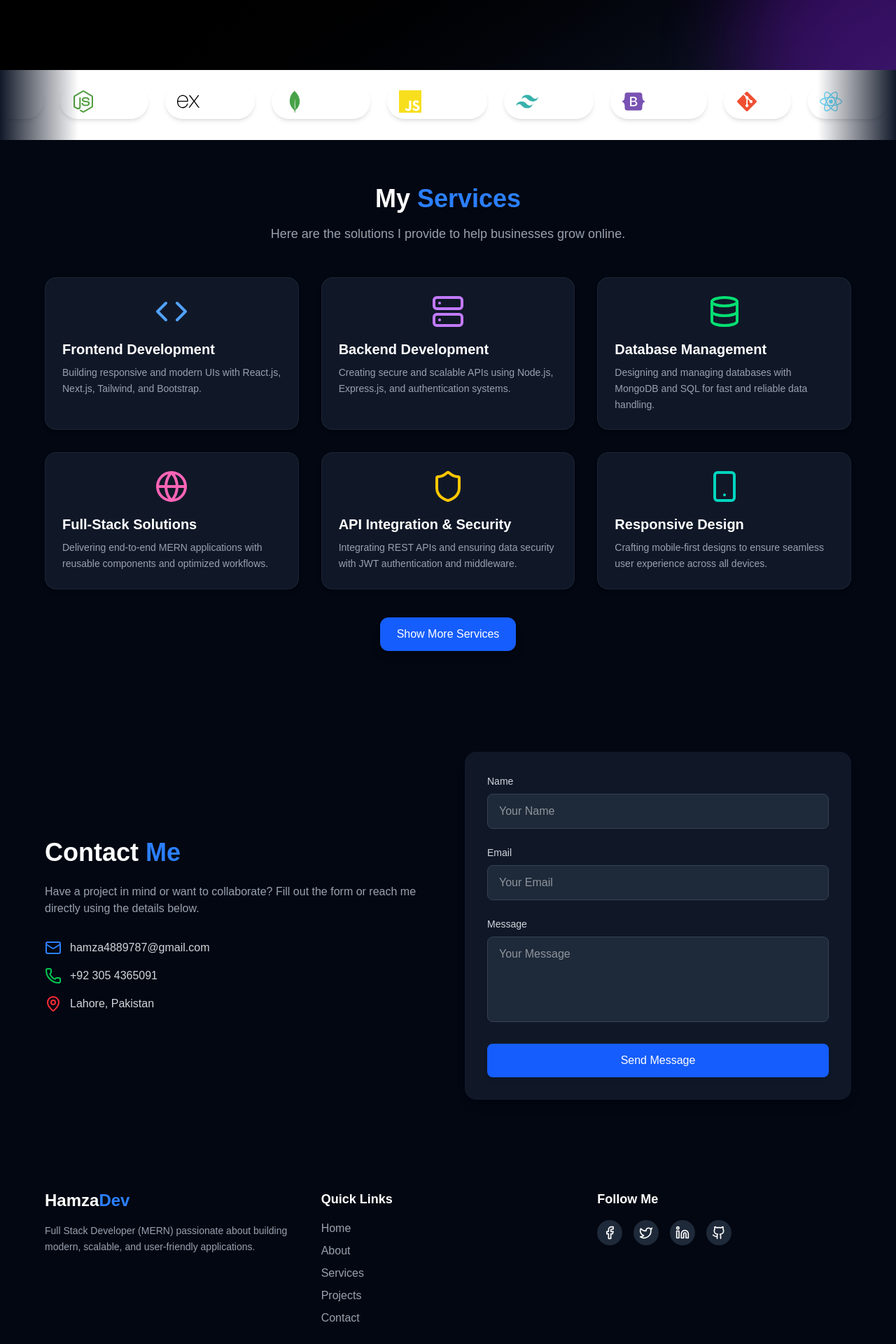
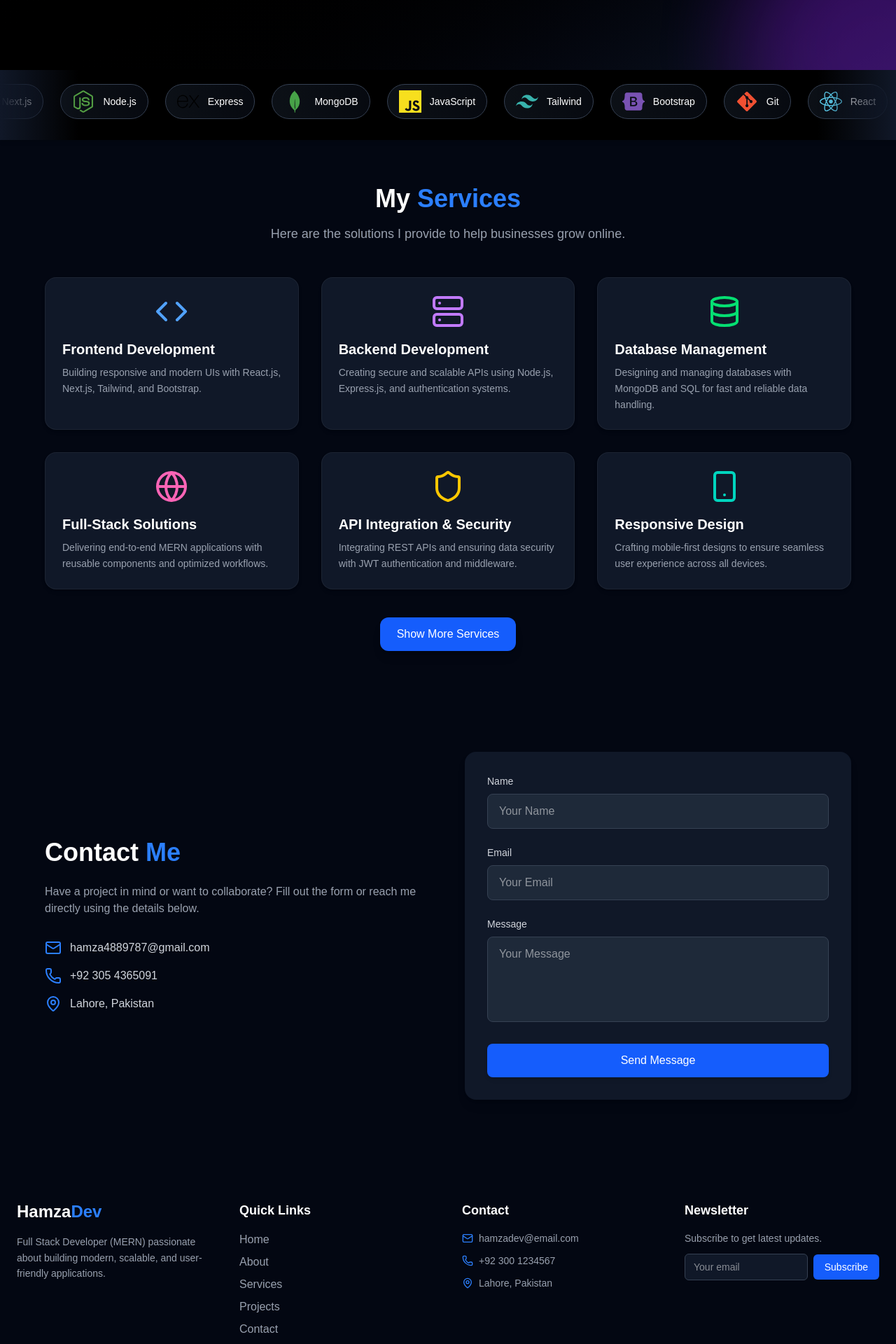
Before and after one commit to Hamza4889787/my-portfolio, a Next.js app: page / in a window 1280 px wide. Shown: the part 700-2620 px from the top of the page at 70% size. Built offline with nearby package versions, Linux system fonts and the light colour scheme.

Commit message:
final commit for now

```diff
--- a/package.json
+++ b/package.json
@@ -9,6 +9,7 @@
     "lint": "eslint"
   },
   "dependencies": {
+    "emailjs-com": "^3.2.0",
     "framer-motion": "^12.23.22",
     "lucide-react": "^0.544.0",
     "next": "15.5.4",
--- /dev/null
+++ b/src/app/contact/page.jsx
@@ -0,0 +1,120 @@
+"use client";
+
+import { motion } from "framer-motion";
+import { Mail, Phone, MapPin, Send } from "lucide-react";
+import React from "react";
+
+function Contact() {
+  return (
+    <main className="bg-gray-950 text-white overflow-hidden">
+      {/* ✅ Hero Section */}
+      <section className="relative min-h-[50vh] flex items-center justify-center text-center px-6">
+        <div className="absolute inset-0 bg-gradient-to-r from-blue-700/20 via-purple-600/20 to-pink-500/20 blur-3xl"></div>
+        <motion.div
+          initial={{ opacity: 0, y: 40 }}
+          animate={{ opacity: 1, y: 0 }}
+          transition={{ duration: 1 }}
+          className="relative z-10 max-w-3xl"
+        >
+          <h1 className="text-5xl md:text-6xl font-extrabold mb-6">
+            Contact <span className="text-blue-500">Me</span>
+          </h1>
+          <p className="text-gray-300 text-lg leading-relaxed">
+            Have a project in mind or just want to say hello? Let’s get in touch
+            and build something amazing together.
+          </p>
+        </motion.div>
+      </section>
+
+      {/* ✅ Contact Info Section */}
+      <section className="py-20 px-6 max-w-6xl mx-auto grid md:grid-cols-3 gap-8 text-center">
+        {[
+          {
+            icon: <Mail className="w-10 h-10 text-blue-400 mx-auto mb-4" />,
+            title: "Email",
+            desc: "hamza@example.com",
+          },
+          {
+            icon: <Phone className="w-10 h-10 text-green-400 mx-auto mb-4" />,
+            title: "Phone",
+            desc: "+92 300 1234567",
+          },
+          {
+            icon: <MapPin className="w-10 h-10 text-pink-400 mx-auto mb-4" />,
+            title: "Location",
+            desc: "Lahore, Pakistan",
+          },
+        ].map((item, i) => (
+          <motion.div
+            key={i}
+            initial={{ opacity: 0, y: 40 }}
+            whileInView={{ opacity: 1, y: 0 }}
+            transition={{ duration: 0.6, delay: i * 0.2 }}
+            viewport={{ once: true }}
+            className="p-8 rounded-xl bg-gray-900 border border-gray-800 shadow-lg hover:shadow-blue-500/30 transition"
+          >
+            {item.icon}
+            <h3 className="text-xl font-semibold mb-2">{item.title}</h3>
+            <p className="text-gray-400">{item.desc}</p>
+          </motion.div>
+        ))}
+      </section>
+
+      {/* ✅ Contact Form */}
+      <section className="py-20 px-6 bg-gray-900">
+        <motion.h2
+          initial={{ opacity: 0, y: 30 }}
+          whileInView={{ opacity: 1, y: 0 }}
+          transition={{ duration: 0.8 }}
+          viewport={{ once: true }}
+          className="text-3xl font-bold mb-12 text-center text-blue-400"
+        >
+          Send Me a Message
+        </motion.h2>
+
+        <form className="max-w-3xl mx-auto space-y-6">
+          <div className="grid md:grid-cols-2 gap-6">
+            <input
+              type="text"
+              placeholder="Your Name"
+              className="p-4 w-full bg-gray-800 rounded-lg border border-gray-700 text-white focus:outline-none focus:border-blue-500"
+            />
+            <input
+              type="email"
+              placeholder="Your Email"
+              className="p-4 w-full bg-gray-800 rounded-lg border border-gray-700 text-white focus:outline-none focus:border-blue-500"
+            />
+          </div>
+          <textarea
+            rows="6"
+            placeholder="Your Message"
+            className="p-4 w-full bg-gray-800 rounded-lg border border-gray-700 text-white focus:outline-none focus:border-blue-500"
+          ></textarea>
+          <motion.button
+            whileHover={{ scale: 1.05 }}
+            whileTap={{ scale: 0.95 }}
+            type="submit"
+            className="flex items-center gap-2 px-8 py-4 bg-blue-600 rounded-lg font-semibold hover:bg-blue-500 transition mx-auto"
+          >
+            <Send className="w-5 h-5" />
+            Send Message
+          </motion.button>
+        </form>
+      </section>
+
+      {/* ✅ Map Section (Optional) */}
+      <section className="py-20 px-6">
+        <div className="max-w-6xl mx-auto rounded-xl overflow-hidden shadow-lg border border-gray-800">
+          <iframe
+            className="w-full h-96"
+            src="https://www.google.com/maps/embed?pb=!1m18!1m12!1m3!1d13623.921187081343!2d74.3236742!3d31.5203695"
+            allowFullScreen=""
+            loading="lazy"
+          ></iframe>
+        </div>
+      </section>
+    </main>
+  );
+}
+
+export default Contact;
--- a/src/components/Footer/Footer.jsx
+++ b/src/components/Footer/Footer.jsx
@@ -1,12 +1,21 @@
 "use client";
 
 import React from "react";
-import { Facebook, Github, Linkedin, Twitter } from "lucide-react";
+import {
+  Facebook,
+  Github,
+  Linkedin,
+  Twitter,
+  Mail,
+  Phone,
+  MapPin,
+} from "lucide-react";
+import Link from "next/link"; // 👈 import Link
 
 export default function Footer() {
   return (
-    <footer className="bg-gray-950 text-gray-400 py-12 px-6">
-      <div className="max-w-6xl mx-auto grid md:grid-cols-3 gap-8 text-center md:text-left">
+    <footer className="bg-gray-950 text-gray-400 py-16 px-6">
+      <div className="max-w-7xl mx-auto grid md:grid-cols-4 gap-10 text-center md:text-left">
         {/* Logo + About */}
         <div>
           <h2 className="text-2xl font-bold text-white mb-4">
@@ -23,39 +32,73 @@ export default function Footer() {
           <h3 className="text-lg font-semibold text-white mb-4">Quick Links</h3>
           <ul className="space-y-2">
             <li>
-              <a href="#home" className="hover:text-blue-500 transition">
+              <Link href="/home" className="hover:text-blue-500 transition">
                 Home
-              </a>
+              </Link>
             </li>
             <li>
-              <a href="#about" className="hover:text-blue-500 transition">
+              <Link href="/about" className="hover:text-blue-500 transition">
                 About
-              </a>
+              </Link>
             </li>
             <li>
-              <a href="#services" className="hover:text-blue-500 transition">
+              <Link href="/services" className="hover:text-blue-500 transition">
                 Services
-              </a>
+              </Link>
             </li>
             <li>
-              <a href="#projects" className="hover:text-blue-500 transition">
+              <Link href="/projects" className="hover:text-blue-500 transition">
                 Projects
-              </a>
+              </Link>
             </li>
             <li>
-              <a href="#contact" className="hover:text-blue-500 transition">
+              <Link href="/contact" className="hover:text-blue-500 transition">
                 Contact
-              </a>
+              </Link>
             </li>
           </ul>
         </div>
 
+        {/* Contact Info */}
+        <div>
+          <h3 className="text-lg font-semibold text-white mb-4">Contact</h3>
+          <ul className="space-y-3 text-sm">
+            <li className="flex items-center justify-center md:justify-start gap-2">
+              <Mail size={16} className="text-blue-500" /> hamzadev@email.com
+            </li>
+            <li className="flex items-center justify-center md:justify-start gap-2">
+              <Phone size={16} className="text-blue-500" /> +92 300 1234567
+            </li>
+            <li className="flex items-center justify-center md:justify-start gap-2">
+              <MapPin size={16} className="text-blue-500" /> Lahore, Pakistan
+            </li>
+          </ul>
+        </div>
+
+        {/* Newsletter */}
+        <div>
+          <h3 className="text-lg font-semibold text-white mb-4">Newsletter</h3>
+          <p className="text-sm mb-3">Subscribe to get latest updates.</p>
+          <form className="flex items-center gap-2">
+            <input
+              type="email"
+              placeholder="Your email"
+              className="w-full px-3 py-2 rounded-md bg-gray-900 text-sm text-white focus:outline-none border border-gray-700 focus:border-blue-500"
+            />
+            <button
+              type="submit"
+              className="px-4 py-2 bg-blue-600 hover:bg-blue-700 rounded-md text-white text-sm"
+            >
+              Subscribe
+            </button>
+          </form>
+        </div>
+      </div>
+
       {/* Social Links */}
-        <div>
-          <h3 className="text-lg font-semibold text-white mb-4">Follow Me</h3>
-          <div className="flex justify-center md:justify-start gap-4">
+      <div className="flex justify-center md:justify-center gap-4 mt-10">
         <a
-              href="https://facebook.com/"
+          href="https://facebook.com/share/17EFci53q4/"
           target="_blank"
           className="p-2 rounded-full bg-gray-800 hover:bg-blue-600 text-white transition"
         >
@@ -69,21 +112,19 @@ export default function Footer() {
           <Twitter size={20} />
         </a>
         <a
-              href="https://linkedin.com/in/"
+          href="https://www.linkedin.com/in/hamza-ali-360777312/"
           target="_blank"
           className="p-2 rounded-full bg-gray-800 hover:bg-blue-500 text-white transition"
         >
           <Linkedin size={20} />
         </a>
         <a
-              href="https://github.com/"
+          href="https://github.com/Hamza4889787"
           target="_blank"
           className="p-2 rounded-full bg-gray-800 hover:bg-gray-600 text-white transition"
         >
           <Github size={20} />
         </a>
-          </div>
-        </div>
       </div>
 
       {/* Bottom Line */}
--- a/src/components/Home/ContactSection.jsx
+++ b/src/components/Home/ContactSection.jsx
@@ -1,10 +1,52 @@
 "use client";
 
-import React from "react";
+import React, { useState } from "react";
 import { motion } from "framer-motion";
 import { Mail, Phone, MapPin } from "lucide-react";
 
 export default function ContactSection() {
+  const [loading, setLoading] = useState(false);
+  const [status, setStatus] = useState("");
+
+  const handleSubmit = async (e) => {
+    e.preventDefault();
+    setLoading(true);
+
+    const formData = new FormData(e.target);
+    formData.append("access_key", "ed715dff-bc3d-423e-90df-82b7ca10848f"); // Your Web3Forms Access Key
+    formData.append("subject", "New Contact Form Message");
+
+    // Combine client info in the email body
+    const messageBody = `
+      Name: ${formData.get("name")}
+      Email: ${formData.get("email")}
+      Message: ${formData.get("message")}
+    `;
+    formData.set("message", messageBody); // overwrite message field
+
+    try {
+      const response = await fetch("https://api.web3forms.com/submit", {
+        method: "POST",
+        body: formData,
+      });
+
+      const data = await response.json();
+
+      if (data.success) {
+        setStatus("✅ Message sent successfully!");
+        e.target.reset();
+      } else {
+        setStatus(`❌ Failed to send: ${data.message || "Unknown error"}`);
+        console.error("Web3Forms Error:", data);
+      }
+    } catch (err) {
+      setStatus("❌ Failed to send: Network or CORS error");
+      console.error(err);
+    }
+
+    setLoading(false);
+  };
+
   return (
     <section id="contact" className="py-20 bg-gray-950 text-white px-6">
       <div className="max-w-6xl mx-auto grid md:grid-cols-2 gap-12 items-center">
@@ -29,11 +71,11 @@ export default function ContactSection() {
               <span className="text-gray-300">hamza4889787@gmail.com</span>
             </div>
             <div className="flex items-center gap-3">
-              <Phone className="w-6 h-6 text-green-500" />
+              <Phone className="w-6 h-6 text-blue-500" />
               <span className="text-gray-300">+92 305 4365091</span>
             </div>
             <div className="flex items-center gap-3">
-              <MapPin className="w-6 h-6 text-red-500" />
+              <MapPin className="w-6 h-6 text-blue-500" />
               <span className="text-gray-300">Lahore, Pakistan</span>
             </div>
           </div>
@@ -41,6 +83,7 @@ export default function ContactSection() {
 
         {/* Right Side - Form */}
         <motion.form
+          onSubmit={handleSubmit}
           initial={{ opacity: 0, x: 50 }}
           whileInView={{ opacity: 1, x: 0 }}
           transition={{ duration: 0.8 }}
@@ -53,6 +96,7 @@ export default function ContactSection() {
             </label>
             <input
               type="text"
+              name="name"
               placeholder="Your Name"
               className="w-full px-4 py-3 rounded-lg bg-gray-800 text-white border border-gray-700 focus:border-blue-500 focus:ring focus:ring-blue-500/30 outline-none"
               required
@@ -65,6 +109,7 @@ export default function ContactSection() {
             </label>
             <input
               type="email"
+              name="email"
               placeholder="Your Email"
               className="w-full px-4 py-3 rounded-lg bg-gray-800 text-white border border-gray-700 focus:border-blue-500 focus:ring focus:ring-blue-500/30 outline-none"
               required
@@ -76,6 +121,7 @@ export default function ContactSection() {
               Message
             </label>
             <textarea
+              name="message"
               rows="4"
               placeholder="Your Message"
               className="w-full px-4 py-3 rounded-lg bg-gray-800 text-white border border-gray-700 focus:border-blue-500 focus:ring focus:ring-blue-500/30 outline-none resize-none"
@@ -85,10 +131,13 @@ export default function ContactSection() {
 
           <button
             type="submit"
+            disabled={loading}
             className="w-full py-3 rounded-lg bg-blue-600 hover:bg-blue-700 transition font-medium shadow-md"
           >
-            Send Message
+            {loading ? "Sending..." : "Send Message"}
           </button>
+
+          {status && <p className="text-center mt-4">{status}</p>}
         </motion.form>
       </div>
     </section>
--- a/src/components/Home/SkillsSection.jsx
+++ b/src/components/Home/SkillsSection.jsx
@@ -123,7 +123,7 @@ export default function SkillsSection({ duration = 40 }) {
   const handleResume = () => setPaused(false);
 
   return (
-    <section className="relative w-full h-[100px] flex items-center bg-transparent">
+    <section className="bg-black shadow-md relative w-full h-[100px] flex items-center ">
       <div className="pointer-events-none absolute left-0 top-0 bottom-0 w-28 z-20 bg-gradient-to-r from-gray-900" />
       <div className="pointer-events-none absolute right-0 top-0 bottom-0 w-28 z-20 bg-gradient-to-l from-gray-900" />
 
@@ -155,7 +155,11 @@ export default function SkillsSection({ duration = 40 }) {
                 onMouseLeave={handleResume}
                 onFocus={handlePause}
                 onBlur={handleResume}
-                className="inline-flex items-center gap-3 px-4 py-2 rounded-full bg-gradient-to-r from-white/3 to-white/6 border border-white/6 backdrop-blur-sm shadow-md transform transition-transform hover:scale-105 focus:outline-none whitespace-nowrap"
+                className="inline-flex items-center gap-3 px-4 py-2 rounded-full
+           bg-gradient-to-r from-gray-800/40 to-gray-900/40
+           border border-gray-700 backdrop-blur-sm shadow-md
+           transform transition-transform hover:scale-105
+           focus:outline-none whitespace-nowrap"
                 type="button"
               >
                 <Icon className="w-8 h-8 flex-shrink-0" color={skill.color} />
```
Also changed, not shown: src/components/Home/HeroSection.jsx (+13 -8 lines), src/components/Home/ServicesSection.jsx (+5 -4 lines), src/components/Navbar/Navbar.jsx (+6 -5 lines), public/assets/main.jpg (added), 1 other file (tests, documents, lock files or other folders). Lines whose indentation alone changed are shown as unchanged.
